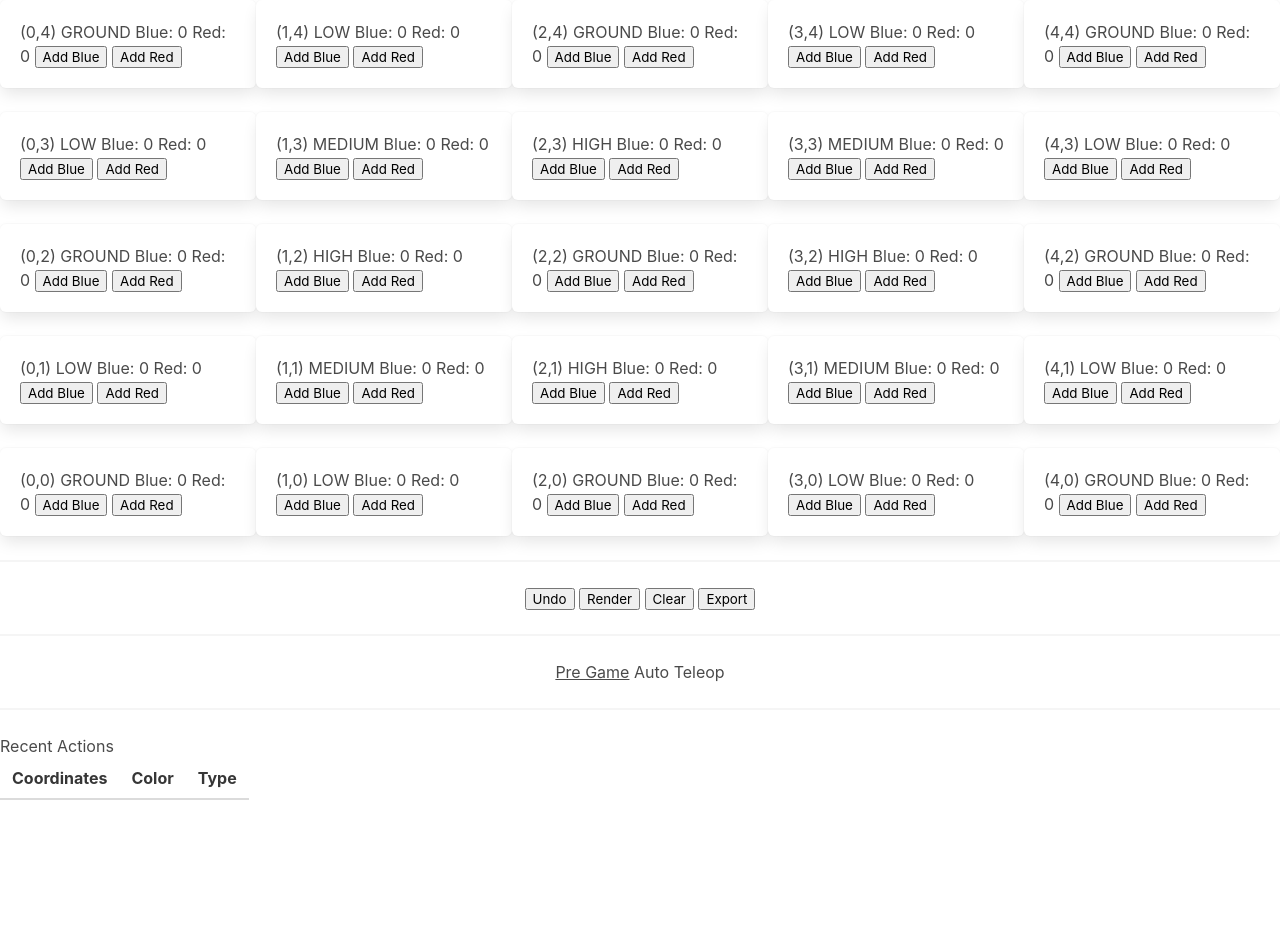
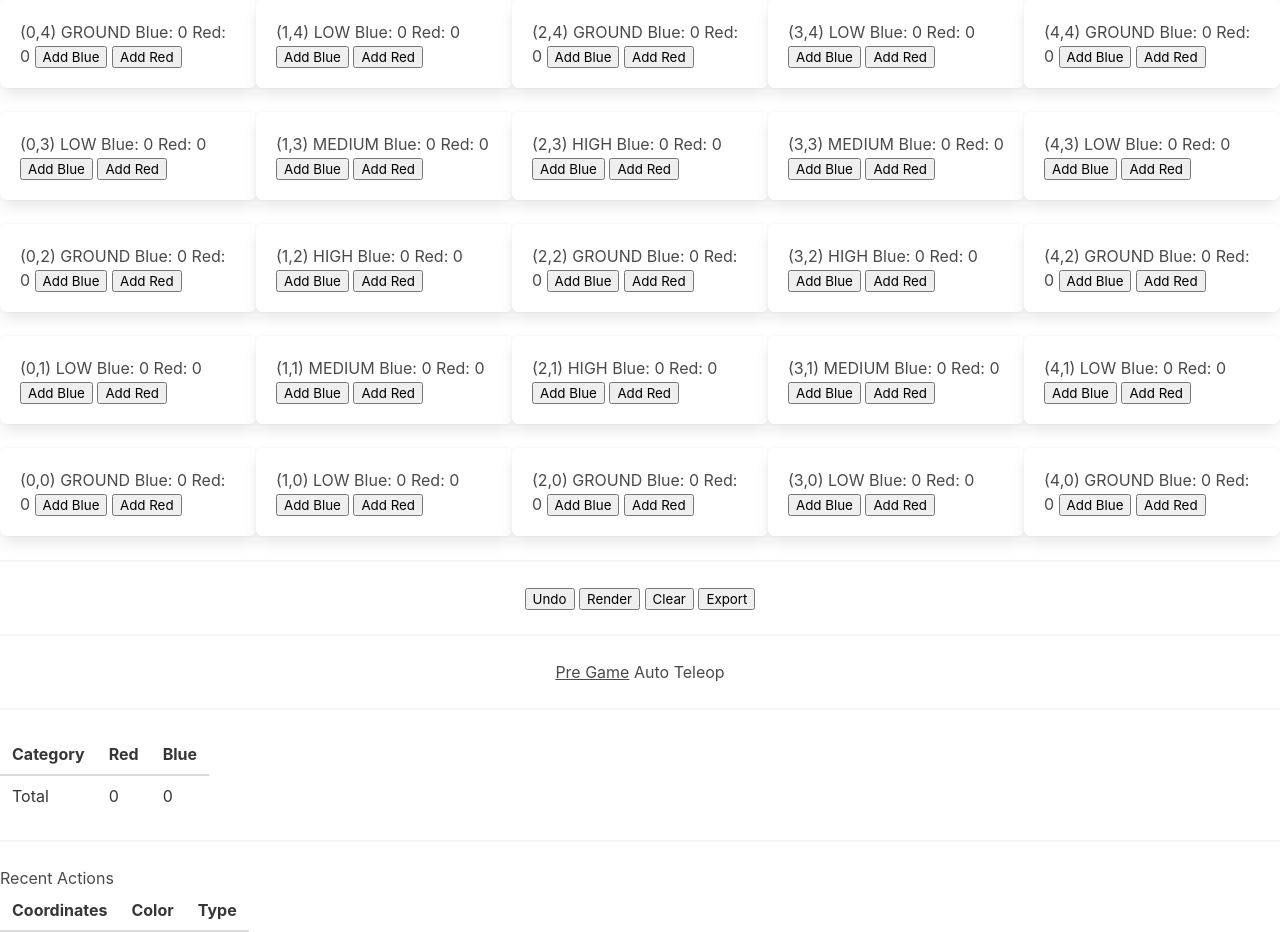
Before and after one commit to 1toldyou/PP-ScoreBoard, a SvelteKit app: page / in a window 1280 px wide. Before the commit the page ends 800 px from the top, so only its background shows below. Built offline with nearby package versions, Linux system fonts and the light colour scheme.

Commit message:
calculate score?

```diff
--- a/src/routes/+page.svelte
+++ b/src/routes/+page.svelte
@@ -12,12 +12,18 @@
 	import type {GameAction} from "$lib/game-action";
 	import {GameStage} from "$lib/game-action";
 	import {originalJunctions} from "$lib/data";
+	import type {Scoring} from "$lib/scoring";
+	import {computeScore} from "$lib/scoring";
 
 
 	let junctions: Pole[][] = structuredClone(originalJunctions);
 	let actions: GameAction[] = [];
 	let gameStage: GameStage = GameStage.PRE_GAME;
 	let currentConeType: ConeType = ConeType.REGULAR;
+	let score: Scoring = {
+		blueTotal: 0,
+		redTotal: 0,
+	}
 
 	$: {
 		console.debug("actions", actions);
@@ -33,6 +39,7 @@
 		}
 
 		renderBoard();
+		score = computeScore(actions);
 	}
 
 
@@ -167,6 +174,29 @@
 <hr>
 
 <section>
+	<div class="table-container">
+		<table class="table">
+			<thead>
+				<tr>
+					<th>Category</th>
+					<th>Red</th>
+					<th>Blue</th>
+				</tr>
+			</thead>
+			<tbody>
+				<tr>
+					<td>Total</td>
+					<td>{score.redTotal}</td>
+					<td>{score.blueTotal}</td>
+				</tr>
+			</tbody>
+		</table>
+	</div>
+</section>
+
+<hr>
+
+<section>
 	<h2>Recent Actions</h2>
 	<div class="table-container">
 		<table class="table">
```
